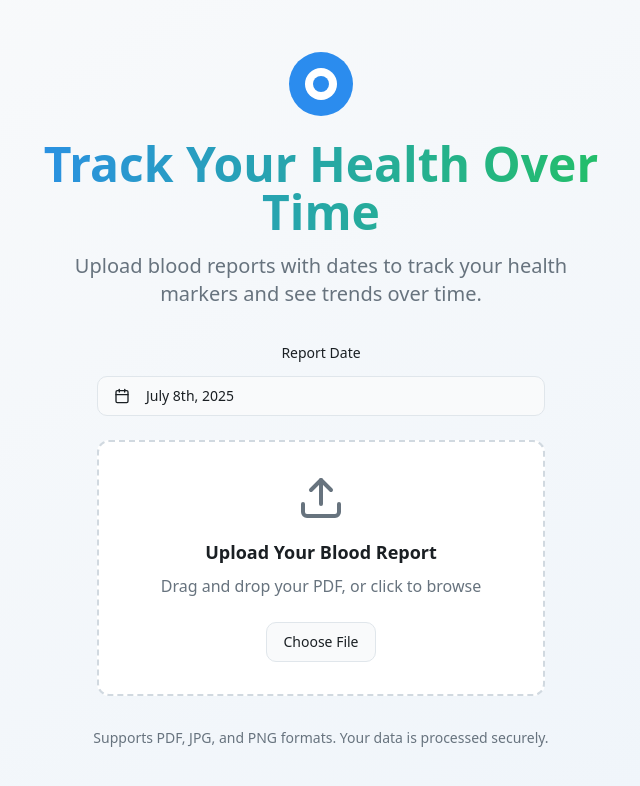
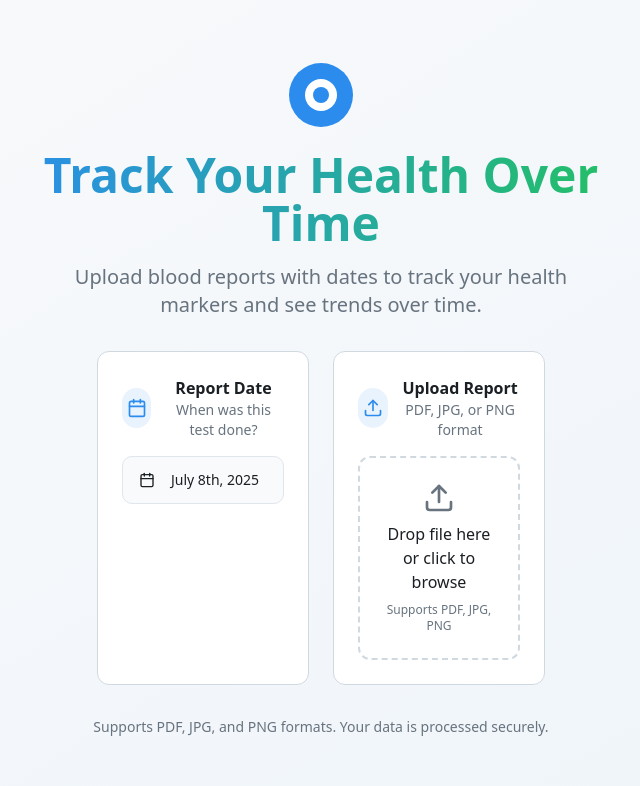
Before and after one commit to TejusRMeda/blood-report-whisperer, a React (Vite) app: page / in a window 1280 px wide. Shown: the top 786 px of the page, without its empty margins (319-959 px from the left). Built offline with nearby package versions, Linux system fonts and the light colour scheme.

Commit message:
Refactor: Update file upload with date selection
Update the file upload component to include a date picker for associating reports with specific dates.

```diff
--- a/src/components/FileUpload.tsx
+++ b/src/components/FileUpload.tsx
@@ -50,21 +50,31 @@ export const FileUpload = ({ onFileSelect, className }: FileUploadProps) => {
   }, [selectedFile, selectedDate, onFileSelect]);
 
   return (
-    <div className={cn("w-full space-y-6", className)}>
-      {/* Date Selection */}
-      <div className="space-y-3">
-        <label className="text-sm font-medium">Report Date</label>
+    <div className={cn("w-full space-y-8", className)}>
+      <div className="grid gap-6 md:grid-cols-2">
+        {/* Date Selection Card */}
+        <div className="space-y-4 p-6 rounded-lg border bg-card">
+          <div className="flex items-center gap-3">
+            <div className="w-10 h-10 rounded-full bg-primary/10 flex items-center justify-center">
+              <CalendarIcon className="h-5 w-5 text-primary" />
+            </div>
+            <div>
+              <h3 className="font-semibold">Report Date</h3>
+              <p className="text-sm text-muted-foreground">When was this test done?</p>
+            </div>
+          </div>
+
           <Popover>
             <PopoverTrigger asChild>
               <Button
                 variant="outline"
                 className={cn(
-                "w-full justify-start text-left font-normal",
+                  "w-full justify-start text-left font-normal h-12",
                   !selectedDate && "text-muted-foreground"
                 )}
               >
                 <CalendarIcon className="mr-2 h-4 w-4" />
-              {selectedDate ? format(selectedDate, "PPP") : <span>Pick a date</span>}
+                {selectedDate ? format(selectedDate, "PPP") : <span>Select test date</span>}
               </Button>
             </PopoverTrigger>
             <PopoverContent className="w-auto p-0" align="start">
@@ -79,28 +89,44 @@ export const FileUpload = ({ onFileSelect, className }: FileUploadProps) => {
           </Popover>
         </div>
 
-      {/* File Upload */}
+        {/* File Upload Card */}
+        <div className="space-y-4 p-6 rounded-lg border bg-card">
+          <div className="flex items-center gap-3">
+            <div className="w-10 h-10 rounded-full bg-primary/10 flex items-center justify-center">
+              <Upload className="h-5 w-5 text-primary" />
+            </div>
+            <div>
+              <h3 className="font-semibold">Upload Report</h3>
+              <p className="text-sm text-muted-foreground">PDF, JPG, or PNG format</p>
+            </div>
+          </div>
+
           <div
             className={cn(
-          "border-2 border-dashed rounded-lg p-8 text-center transition-all duration-200 cursor-pointer hover:border-primary/50 hover:bg-primary/5",
-          isDragOver ? "border-primary bg-primary/10" : "border-border",
-          selectedFile ? "border-success bg-success/5" : "bg-card"
+              "border-2 border-dashed rounded-lg p-6 text-center transition-all duration-200 cursor-pointer",
+              isDragOver ? "border-primary bg-primary/5" : "border-border hover:border-primary/30",
+              selectedFile ? "border-success bg-success/5" : "hover:bg-primary/5"
             )}
             onDragOver={handleDragOver}
             onDragLeave={handleDragLeave}
             onDrop={handleDrop}
             onClick={() => document.getElementById('file-input')?.click()}
           >
-        <Upload className="mx-auto mb-4 h-12 w-12 text-muted-foreground" />
-        <h3 className="text-lg font-semibold mb-2">
-          {selectedFile ? selectedFile.name : "Upload Your Blood Report"}
-        </h3>
-        <p className="text-muted-foreground mb-4">
-          {selectedFile ? "File selected! Choose upload to continue." : "Drag and drop your PDF, or click to browse"}
-        </p>
-        <Button variant="outline" className="mt-2">
-          {selectedFile ? "Change File" : "Choose File"}
-        </Button>
+            {selectedFile ? (
+              <div className="space-y-2">
+                <div className="w-8 h-8 mx-auto bg-success/20 rounded-full flex items-center justify-center">
+                  <Upload className="h-4 w-4 text-success" />
+                </div>
+                <p className="font-medium text-success">{selectedFile.name}</p>
+                <p className="text-xs text-muted-foreground">Click to change file</p>
+              </div>
+            ) : (
+              <div className="space-y-2">
+                <Upload className="mx-auto h-8 w-8 text-muted-foreground" />
+                <p className="font-medium">Drop file here or click to browse</p>
+                <p className="text-xs text-muted-foreground">Supports PDF, JPG, PNG</p>
+              </div>
+            )}
             <input
               id="file-input"
               type="file"
@@ -109,16 +135,20 @@ export const FileUpload = ({ onFileSelect, className }: FileUploadProps) => {
               className="hidden"
             />
           </div>
+        </div>
+      </div>
 
       {/* Upload Button */}
-      {selectedFile && (
+      {selectedFile && selectedDate && (
+        <div className="text-center">
           <Button
             onClick={handleUpload}
             size="lg"
-          className="w-full font-medium"
+            className="w-full max-w-md font-medium"
           >
             Upload & Analyze Report
           </Button>
+        </div>
       )}
     </div>
   );
```
Lines whose indentation alone changed are shown as unchanged.
